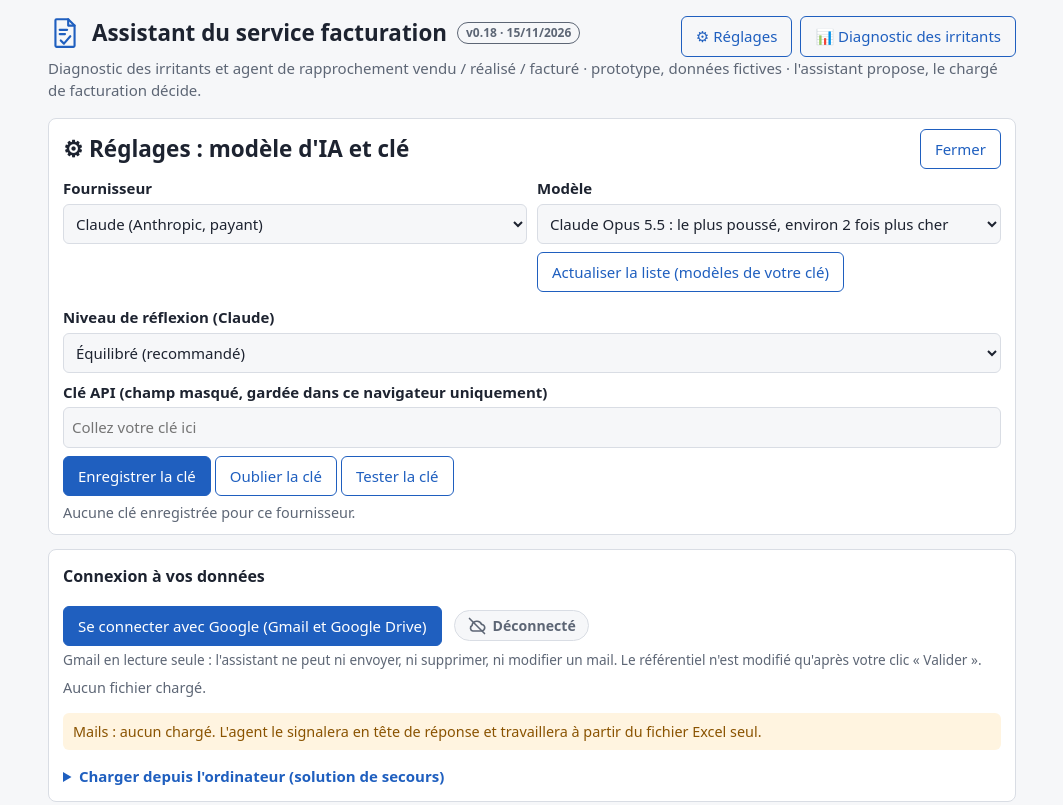
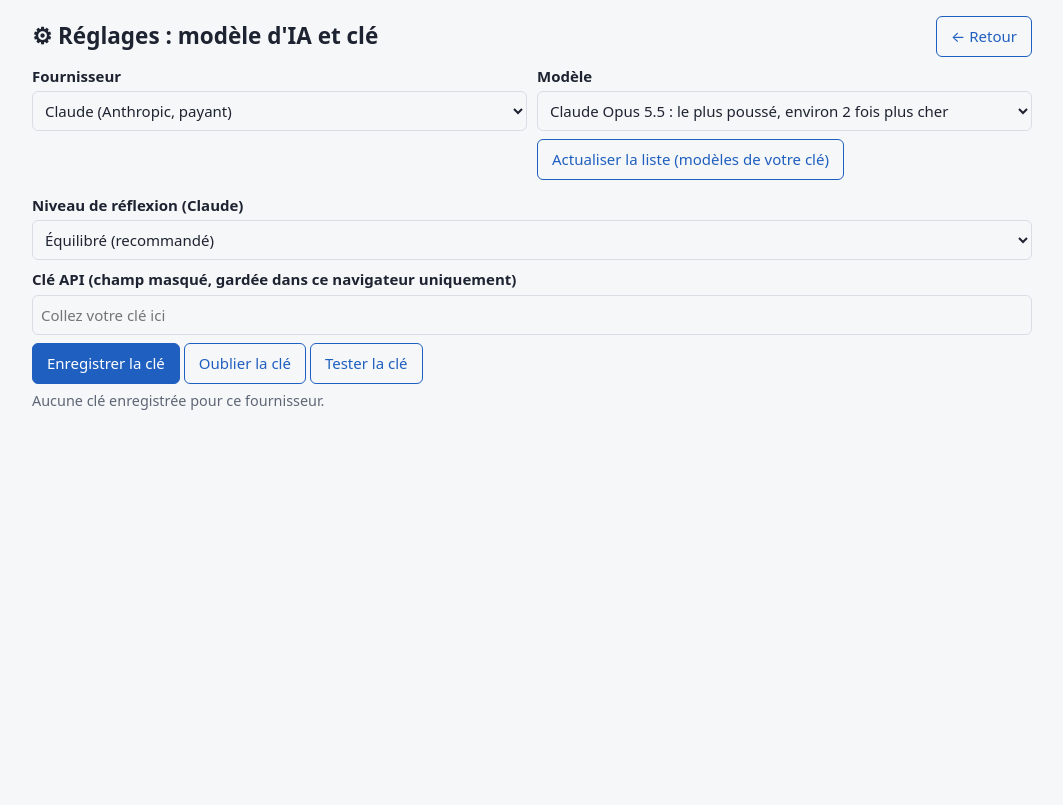
Before and after one commit to nicolasbesnardnb-dev/agent-facturation, a plain HTML site: page index.html in a window 1280 px wide. Shown: the top 805 px of the page, without its empty margins (108-1171 px from the left). Drawn offline with nearby package versions, Linux system fonts and the light colour scheme.

Commit message:
Add files via upload

```diff
--- a/app.js
+++ b/app.js
@@ -205,7 +205,7 @@ const etat = {
 const $ = (id) => document.getElementById(id);
 
 // Numéro de version : à changer à chaque mise en ligne, ici ET dans index.html (span id="version").
-const VERSION = "v0.18 · 15/11/2026";
+const VERSION = "v0.19 · 15/11/2026";
 // Si les deux fichiers ne portent pas le même numéro, l'un des deux est une ancienne version gardée en cache.
 if ($("version") && $("version").textContent.trim() !== VERSION) {
   $("version").classList.add("decalee");
@@ -316,11 +316,14 @@ $("forgetKey").addEventListener("click", () => {
 });
 
 // Bouton « ⚙ Réglages » en haut à droite : ouvre ou ferme le panneau.
-$("btnReglages").addEventListener("click", () => {
-  $("reglages").open = !$("reglages").open;
-  if ($("reglages").open) $("reglages").scrollIntoView({ behavior: "smooth", block: "start" });
+// Ouverts, ils s'affichent en plein écran comme une page à part ; « ← Retour » ou la touche Échap les ferment.
+$("btnReglages").addEventListener("click", () => { $("reglages").open = true; });
+$("fermerReglages").addEventListener("click", () => { $("reglages").open = false; });
+$("reglages").addEventListener("toggle", () => {
+  document.body.classList.toggle("reglagesOuverts", $("reglages").open); // la page derrière ne défile plus
+  if ($("reglages").open) $("reglages").scrollTop = 0;
 });
-$("fermerReglages").addEventListener("click", () => { $("reglages").open = false; });
+document.addEventListener("keydown", (e) => { if (e.key === "Escape" && $("reglages").open) $("reglages").open = false; });
 
 // Entêtes d'accès au fournisseur (la clé sert de badge).
 function entetesFournisseur(fournisseur, cle) {
--- a/index.html
+++ b/index.html
@@ -70,6 +70,10 @@
     /* Réglages : ouverts par le bouton « ⚙ Réglages » en haut à droite, invisibles quand ils sont fermés */
     #reglages > summary { display: none; }
     #reglages:not([open]) { display: none; }
+    /* Ouverts, les réglages occupent tout l'écran, comme une page à part (les données chargées restent en mémoire) */
+    #reglages[open] { position: fixed; inset: 0; z-index: 50; margin: 0; border: none; border-radius: 0;
+      overflow-y: auto; background: var(--bg); padding: 16px max(16px, calc((100% - 1000px) / 2)); }
+    body.reglagesOuverts { overflow: hidden; }
     .titreReglages { display: flex; justify-content: space-between; align-items: center; }
     .titreReglages h2 { margin: 0; }
     .titreReglages button { margin-top: 0; }
@@ -111,7 +115,7 @@
       <path d="M12 23l3 3 6-7"/>
     </svg>
     Assistant du service facturation
-  <span class="version" id="version" title="Version de la page">v0.18 · 15/11/2026</span>
+  <span class="version" id="version" title="Version de la page">v0.19 · 15/11/2026</span>
   </h1>
   <!-- Accès responsable : bascule entre l'assistant et le diagnostic (connexion simulée) -->
   <div class="boutonsEntete">
@@ -126,7 +130,7 @@
     <summary>⚙ Réglages (modèle d'IA et clé)</summary>
     <div class="titreReglages">
       <h2>⚙ Réglages : modèle d'IA et clé</h2>
-      <button id="fermerReglages" class="secondary">Fermer</button>
+      <button id="fermerReglages" class="secondary">← Retour</button>
     </div>
     <div class="row">
       <div>
```
